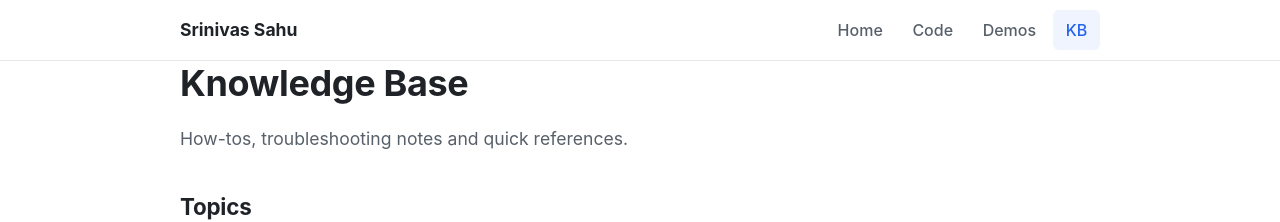
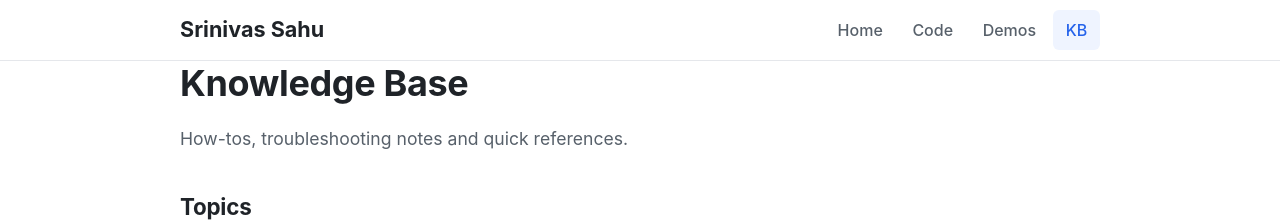
Before and after one commit to sahu0817/sahu0817.github.io, a Jekyll site: the page built from kb.md, in a window 1280 px wide. Shown: the top 222 px of the page. Built offline with Jekyll 4.4.1, drawn with Linux system fonts in a browser that asks for light colours.

Commit message:
Remove duplicate name heading and enlarge header name

```diff
--- a/assets/css/style.css
+++ b/assets/css/style.css
@@ -59,7 +59,7 @@ code {
   gap: 1rem;
   flex-wrap: wrap;
 }
-.brand { font-weight: 700; font-size: 1.1rem; color: var(--text); }
+.brand { font-weight: 700; font-size: 1.35rem; color: var(--text); }
 .brand:hover { text-decoration: none; color: var(--accent); }
 .nav { display: flex; gap: .25rem; }
 .nav a {
@@ -86,7 +86,6 @@ code {
   letter-spacing: .08em;
   margin: 0 0 .5rem;
 }
-.hero h1 { font-size: 2.75rem; }
 .hero .lead { font-size: 1.2rem; color: var(--muted); max-width: 640px; margin: .5rem 0 1.5rem; }
 
 .btn {
@@ -142,5 +141,4 @@ code {
 @media (max-width: 600px) {
   .hero { flex-direction: column; }
   .hero-logos { flex-direction: row; align-items: center; }
-  .hero h1 { font-size: 2.1rem; }
 }
```
Also changed, not shown: index.md (+0 -1 lines).
